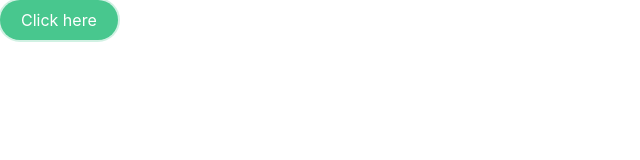
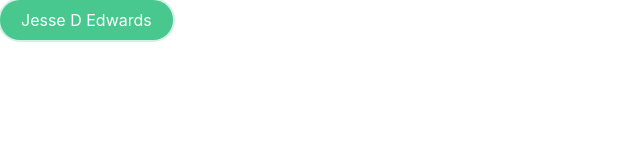
Before and after one commit to RyanEllingson/Squirtle-Squad, a plain HTML site: page index.html in a window 1280 px wide. Shown: the whole page, without its empty margins (0-640 px from the left). Drawn offline with nearby package versions, Linux system fonts and the light colour scheme.

Commit message:
my changes

```diff
--- a/index.html
+++ b/index.html
@@ -8,7 +8,7 @@
     <title>Document</title>
 </head>
 <body>
-        <button class="button **is-large is-success is-rounded is-focused has-text-weight-bold**">Click here</button>
+        <button class="button **is-large is-success is-rounded is-focused has-text-weight-bold**">Jesse D Edwards</button>
 
 </body>
 </html>
```
